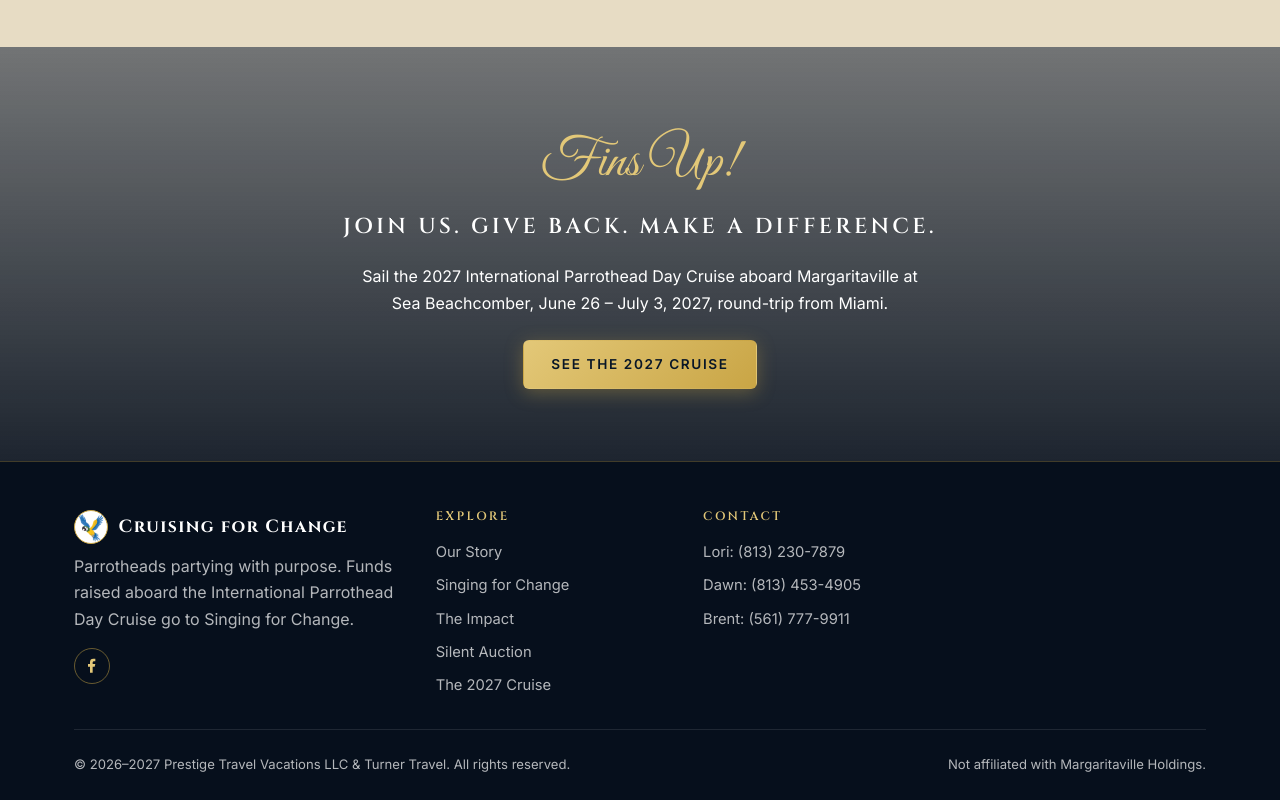
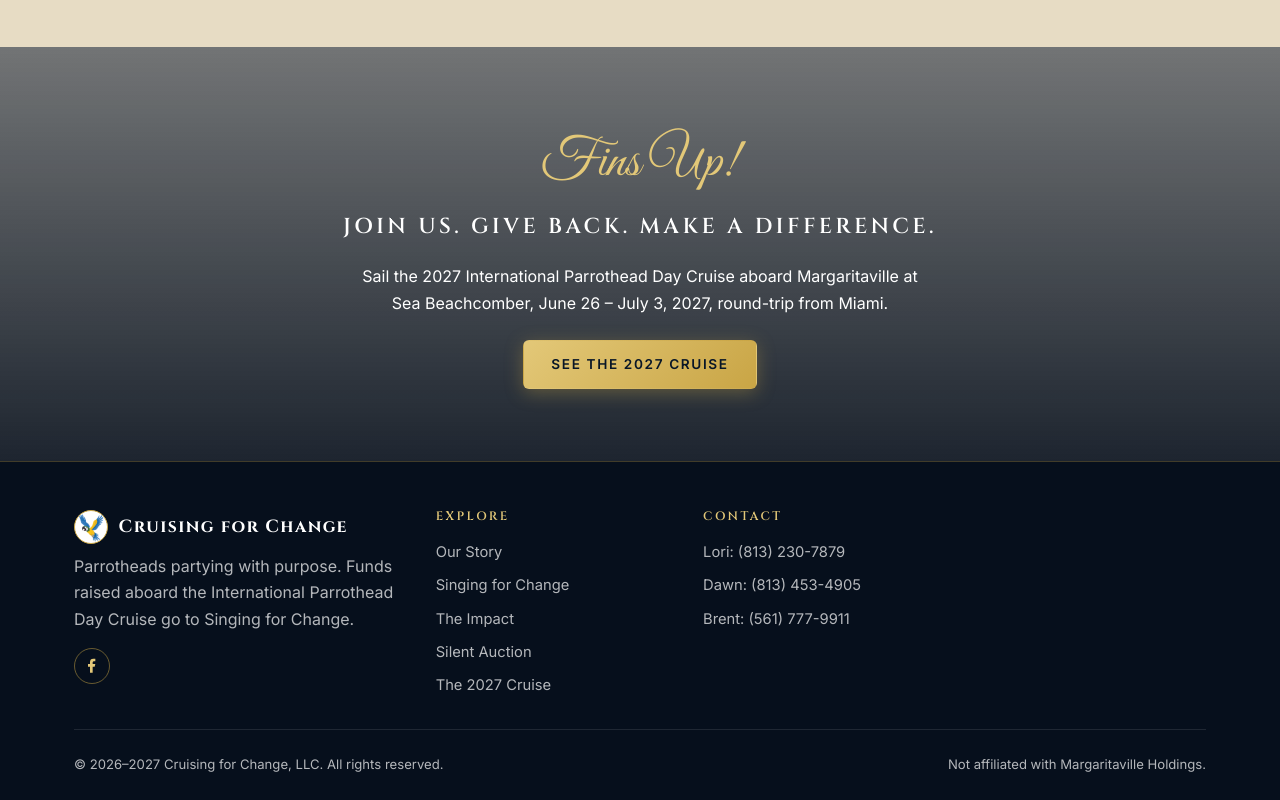
Before and after one commit to ccola4me2/cruisingforchange, a plain HTML site: page public/index.html in a window 1280 px wide. Shown: the part 7262-8062 px from the top of the page. Drawn offline with nearby package versions, Linux system fonts and the light colour scheme.

Commit message:
Footer: copyright is Cruising for Change, LLC
Co-Authored-By: Claude Opus 5.5 <noreply@anthropic.com>

```diff
--- a/public/index.html
+++ b/public/index.html
@@ -257,7 +257,7 @@
       </div>
     </div>
     <div class="footer-bottom">
-      <span>&copy; 2026&ndash;2027 Prestige Travel Vacations LLC &amp; Turner Travel. All rights reserved.</span>
+      <span>&copy; 2026&ndash;2027 Cruising for Change, LLC. All rights reserved.</span>
       <span>Not affiliated with Margaritaville Holdings.</span>
     </div>
   </div>
```
